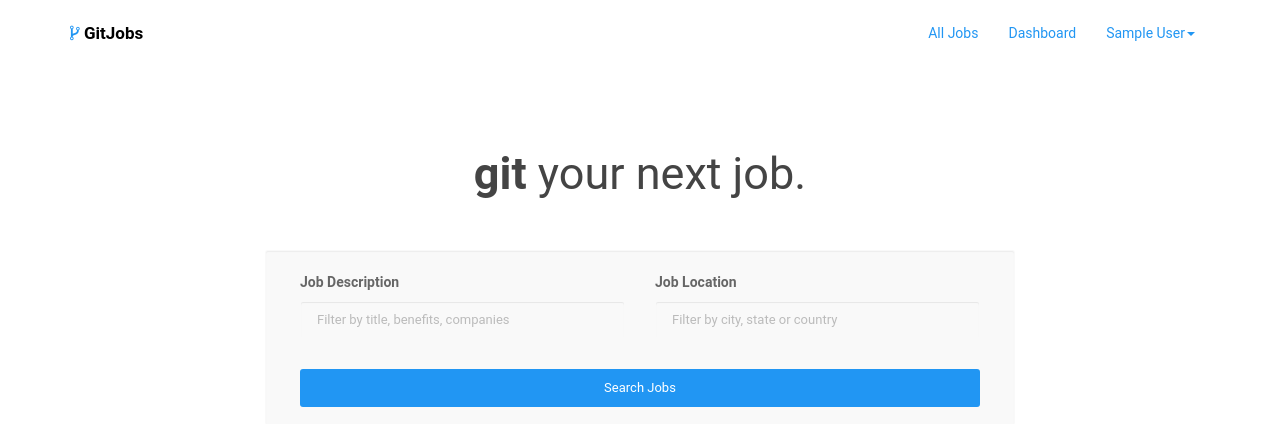
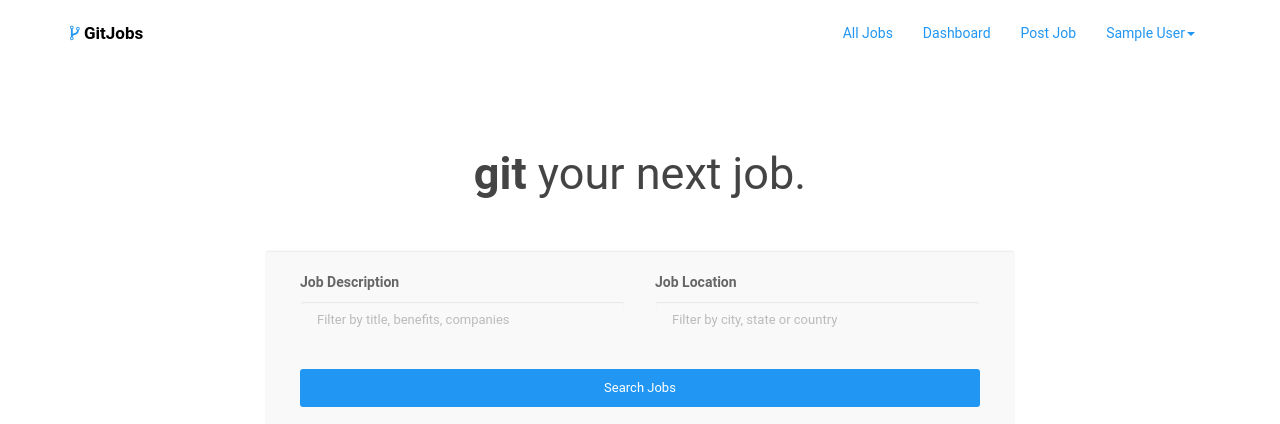
Before and after one commit to alexphelps/hiretech, a Django app: page / in a window 1280 px wide. Shown: the top 424 px of the page. Run offline with Django 3.2, Linux system fonts and the light colour scheme; the visitor is signed in with stand-in values (Sample User, id 1); style sheets or scripts are compiled from the project's sources; parts of the project's set-up code (start-up, migrations or seed data) failed here and were passed over; some libraries are stand-ins or nearby versions.

Commit message:
add post job link in nav

```diff
--- a/gitjobs/templates/header.html
+++ b/gitjobs/templates/header.html
@@ -26,6 +26,7 @@
       <ul class="nav navbar-nav pull-right">
         <li><a href="/jobs/">All Jobs</a></li>
         <li><a href="/dashboard">Dashboard</a></li>
+        <li><a href="/jobs/add/">Post Job</a></li>
       </ul>
       {% else %}
       <a href="/join" class="btn btn-sm btn-primary pull-right m-t-20">Join</a>
```
